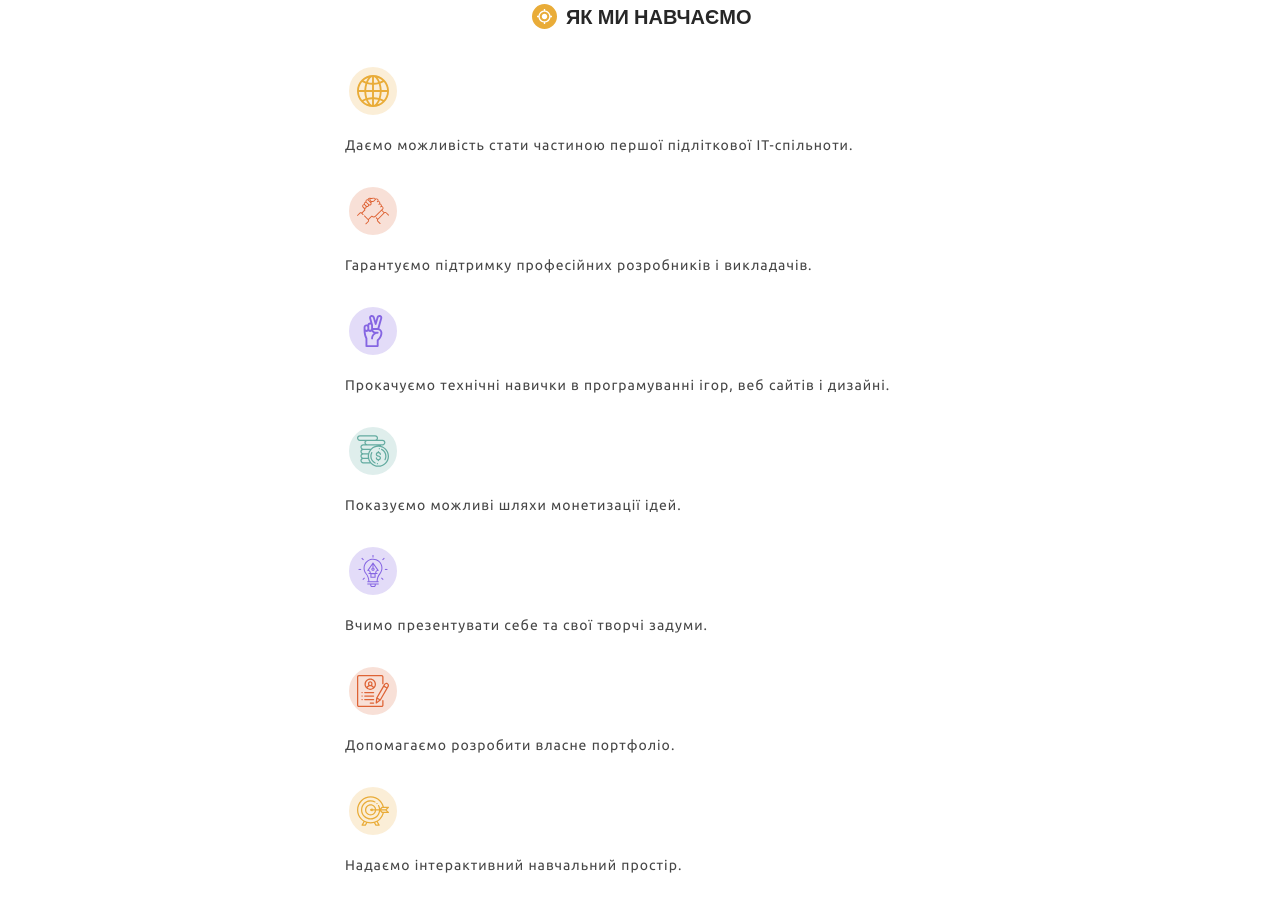
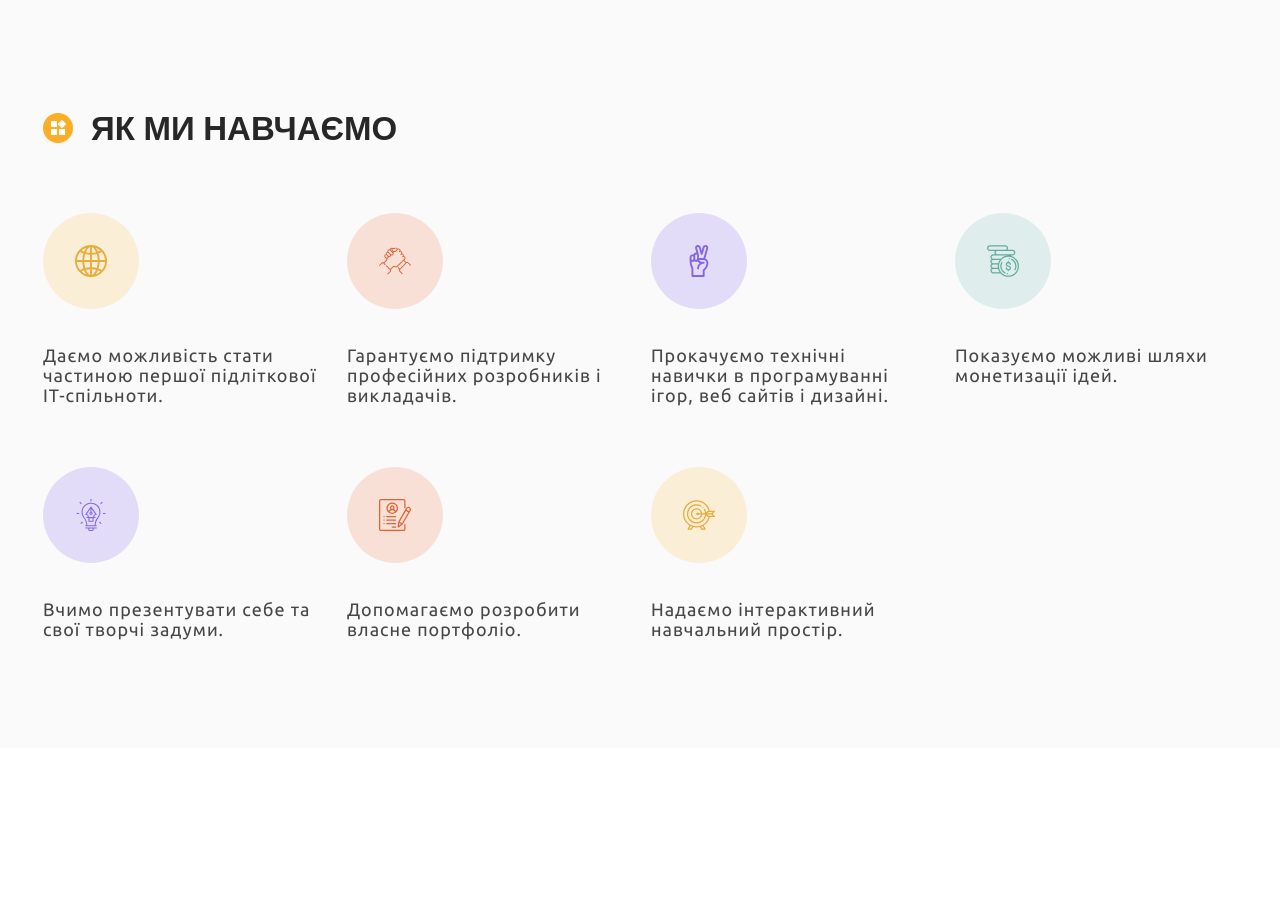
Before and after one commit to vladimirkostroba/project_group2, a website: page src/index.html in a window 1280 px wide. After the commit the page ends 800 px from the top, so only its background shows below. Drawn offline with nearby package versions, Linux system fonts and the light colour scheme; files that its build step writes are made by us from their sources.

Commit message:
Added css for tablet and laptop

```diff
--- a/src/index.html
+++ b/src/index.html
@@ -17,11 +17,6 @@
   <body>
     <section class="studding">
       <div class="container">
-        <div class="main-icon">
-          <svg class="main-icon__svg">
-            <use href="./images/icon-sprite.svg#icon-rudder"></use>
-          </svg>
-        </div>
         <h2 class="studding__title">як ми навчаємо</h2>
         <ul class="studding__list">
           <li class="description list">
--- a/src/sass/components/studding-section.scss
+++ b/src/sass/components/studding-section.scss
@@ -21,26 +21,20 @@
   text-transform: uppercase;
   margin: 0;
   padding: 0;
+  margin-top: 52px;
   margin-bottom: 35px;
-  display: inline-block;
+  display: inline-flex;
+  align-items: center;
 }
 
-.main-icon {
-  display: inline-flex;
-  justify-content: center;
-  align-items: center;
-  width: 33px;
-  height: 33px;
-  border: 4px solid $color-background;
-  border-radius: 20px;
-  background-color: $color-orange;
-}
-
-.main-icon__svg {
-  display: block;
-  width: 15px;
-  height: 15px;
-  fill: $color-background;
+.studding__title::before {
+  content: '';
+  display: inline-block;
+  width: 30px;
+  height: 30px;
+  margin-right: 10px;
+  background-repeat: no-repeat;
+  background-image: url(../images/icon1.png);
 }
 
 .studding__list {
@@ -101,10 +95,115 @@
   text-align: left;
 }
 
+/*Tablet*/
+
 @media screen and (min-width: 768px) {
   .container {
-    max-width: 670px;
-    padding-left: 40px;
-    padding-right: 40px;
+    max-width: 660px;
+    padding-left: 15px;
+    padding-right: 15px;
+    text-align: start;
+  }
+
+  .studding__title {
+    font-size: 33px;
+    margin-top: 66px;
+    margin-bottom: 48px;
+  }
+
+  .studding__title::before {
+    content: '';
+    display: inline-block;
+    width: 30px;
+    height: 30px;
+    margin-right: 18px;
+    background-repeat: no-repeat;
+    background-image: url(../images/icon2.png);
+  }
+
+  .studding__list {
+    margin-right: 44px;
+    margin-left: 44px;
+  }
+
+  .description {
+    width: 256px;
+    margin-right: 20px;
+    margin-bottom: 36px;
+  }
+
+  .description:nth-child(2n) {
+    margin-right: 0;
+  }
+
+  .description:nth-last-child(1) {
+    margin-bottom: 0;
+  }
+
+  .description__text {
+    font-size: 16px;
+    margin-bottom: 0px;
+  }
+
+  .icon {
+    width: 80px;
+    height: 80px;
+    border-radius: 40px;
   }
 }
+
+/*Laptop*/
+
+@media screen and (min-width: 1100px) {
+  .container {
+    max-width: 1234px;
+    padding-left: 20px;
+    padding-right: 20px;
+    text-align: start;
+  }
+
+  .studding {
+    background-color: $color-background-laptop;
+    padding-bottom: 109px;
+  }
+
+  .studding__title {
+    margin-top: 109px;
+    margin-bottom: 66px;
+  }
+
+  .studding__list {
+    margin-right: 0;
+    margin-left: 0;
+  }
+
+  .description {
+    width: 274px;
+    margin-right: 30px;
+    margin-bottom: 62px;
+  }
+
+  .description:nth-child(2n) {
+    margin-right: 30px;
+  }
+
+  .description:nth-child(4n) {
+    margin-right: 0;
+  }
+
+  .description:nth-last-child(-n + 3) {
+    margin-bottom: 0;
+  }
+
+  .description__text {
+    margin-top: 36px;
+    font-size: 18px;
+  }
+
+  .icon {
+    width: 96px;
+    height: 96px;
+    border-radius: 60px;
+    border: $color-background-laptop;
+  }
+}
--- a/src/sass/vars.scss
+++ b/src/sass/vars.scss
@@ -1,4 +1,5 @@
 $color-background: #ffffff;
+$color-background-laptop: #fafafa;
 $color-title: #272727;
 $color-text: #464646;
 $color-orange: #e9ac38;
```
Also changed, not shown: src/images/icon1.png (added), src/images/icon2.png (added).
